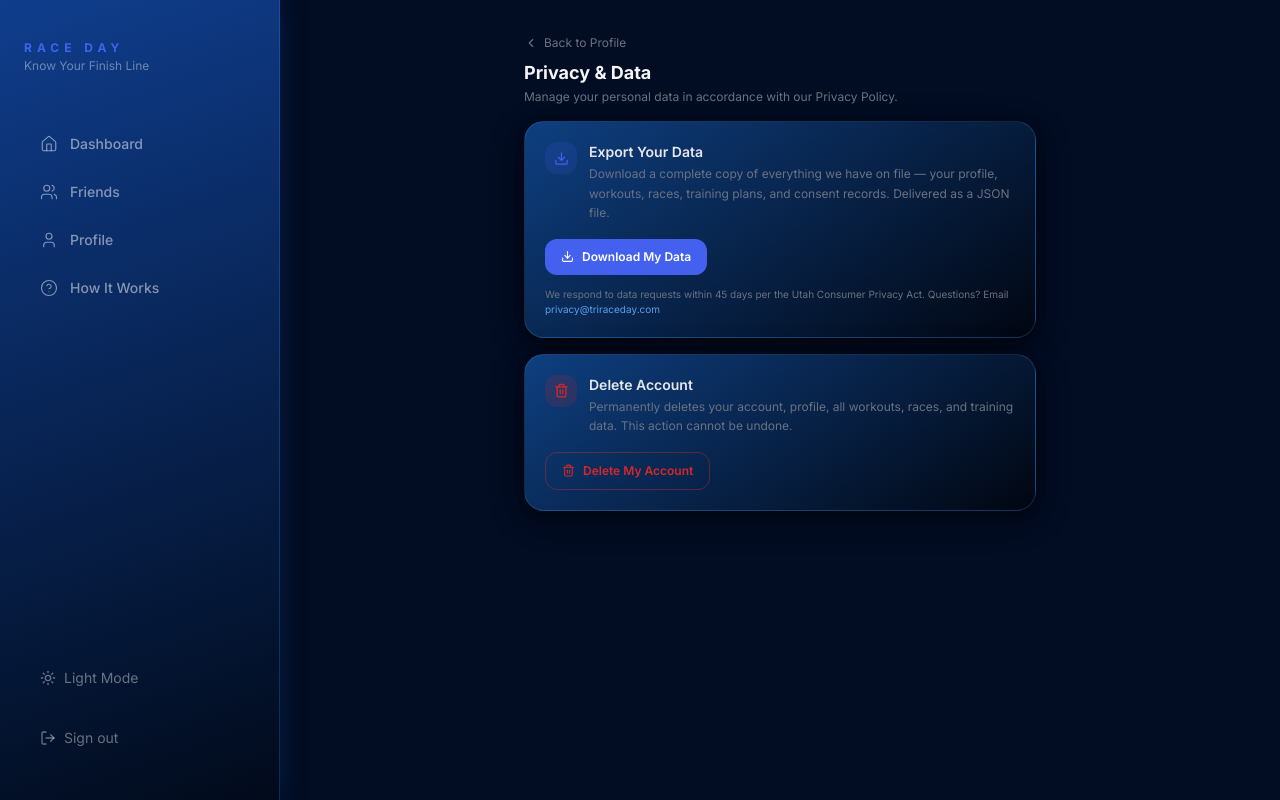
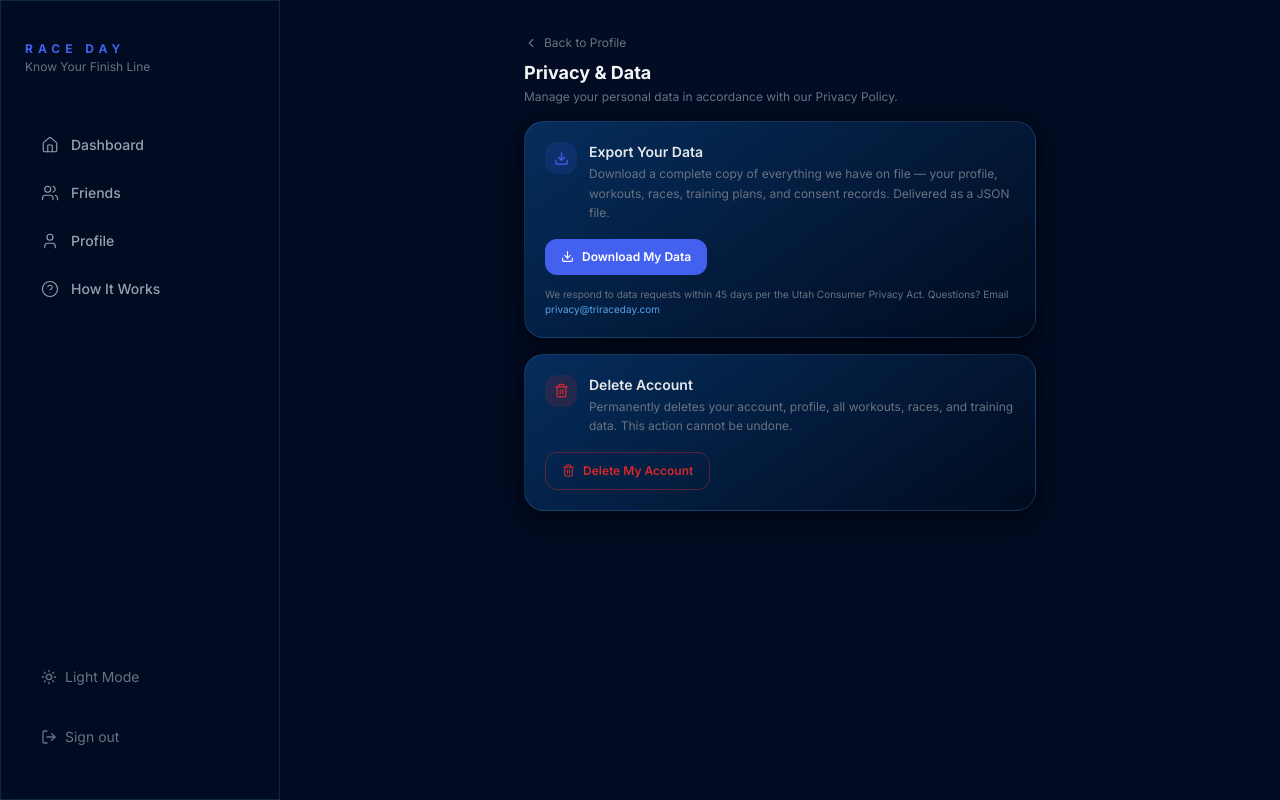
Before and after one commit to jorbalinda/tri-nexus, a Next.js app: page /dashboard/account/privacy in a window 1280 px wide. Built offline with nearby package versions, Linux system fonts and the light colour scheme; no server answers.

Commit message:
Revert sidebar to original glass style and card gradient to first iteration

```diff
--- a/src/app/globals.css
+++ b/src/app/globals.css
@@ -104,7 +104,7 @@ body {
 }
 
 .dark [data-section="dashboard"] .card-squircle {
-  background: linear-gradient(145deg, #0e3f80 0%, #010611 100%);
+  background: linear-gradient(145deg, #052d5c 0%, #010b1e 100%);
   border-color: rgba(87, 162, 234, 0.2);
   box-shadow: 0 2px 8px rgba(0, 0, 0, 0.35), 0 8px 32px rgba(0, 0, 0, 0.45);
 }
--- a/src/components/layout/Sidebar.tsx
+++ b/src/components/layout/Sidebar.tsx
@@ -31,13 +31,11 @@ export default function Sidebar() {
 
   return (
     <aside
-      className="fixed left-0 top-0 h-screen hidden lg:flex flex-col justify-between py-10 px-6"
+      className="fixed left-0 top-0 h-screen hidden lg:flex flex-col justify-between py-10 px-6 glass"
       style={{
         width: 'var(--sidebar-width)',
+        borderRight: '1px solid var(--glass-border)',
         paddingTop: 'calc(2.5rem + env(safe-area-inset-top))',
-        background: 'linear-gradient(160deg, #0f3d8c 0%, #010a1a 100%)',
-        borderRight: '1px solid rgba(87, 162, 234, 0.18)',
-        boxShadow: '2px 0 24px rgba(16, 72, 160, 0.25)',
       }}
     >
       {/* Top section */}
@@ -47,7 +45,7 @@ export default function Sidebar() {
           <p className="text-xs font-bold uppercase tracking-[5px] text-[#4361ee]">
             RACE DAY
           </p>
-          <p className="text-xs text-white/40 mt-0.5">Know Your Finish Line</p>
+          <p className="text-xs text-gray-400 dark:text-gray-500 mt-0.5">Know Your Finish Line</p>
         </div>
 
         {/* Navigation */}
@@ -62,8 +60,8 @@ export default function Sidebar() {
                 href={href}
                 className={`flex items-center gap-3 px-4 py-3 rounded-xl text-sm font-medium transition-all ${
                   isActive
-                    ? 'bg-white/10 text-white'
-                    : 'text-white/50 hover:text-white hover:bg-white/8'
+                    ? 'text-blue-600 bg-blue-50/80 dark:bg-blue-950/40 dark:text-blue-400'
+                    : 'text-gray-500 hover:text-gray-900 hover:bg-gray-100/50 dark:text-gray-400 dark:hover:text-gray-200 dark:hover:bg-gray-800/50'
                 }`}
               >
                 <Icon size={18} strokeWidth={isActive ? 2 : 1.5} />
@@ -80,7 +78,7 @@ export default function Sidebar() {
         {mounted && (
           <button
             onClick={() => setTheme(resolvedTheme === 'dark' ? 'light' : 'dark')}
-            className="flex items-center gap-2 px-4 py-3 text-sm text-white/40 hover:text-white/80 transition-colors cursor-pointer"
+            className="flex items-center gap-2 px-4 py-3 text-sm text-gray-400 hover:text-gray-600 dark:text-gray-500 dark:hover:text-gray-300 transition-colors cursor-pointer"
           >
             {resolvedTheme === 'dark' ? <Sun size={16} /> : <Moon size={16} />}
             {resolvedTheme === 'dark' ? 'Light Mode' : 'Dark Mode'}
@@ -90,7 +88,7 @@ export default function Sidebar() {
         {/* Sign out */}
         <button
           onClick={handleSignOut}
-          className="flex items-center gap-2 px-4 py-3 text-sm text-white/40 hover:text-white/80 transition-colors cursor-pointer"
+          className="flex items-center gap-2 px-4 py-3 text-sm text-gray-400 hover:text-gray-600 dark:text-gray-500 dark:hover:text-gray-300 transition-colors cursor-pointer"
         >
           <LogOut size={16} />
           Sign out
```
